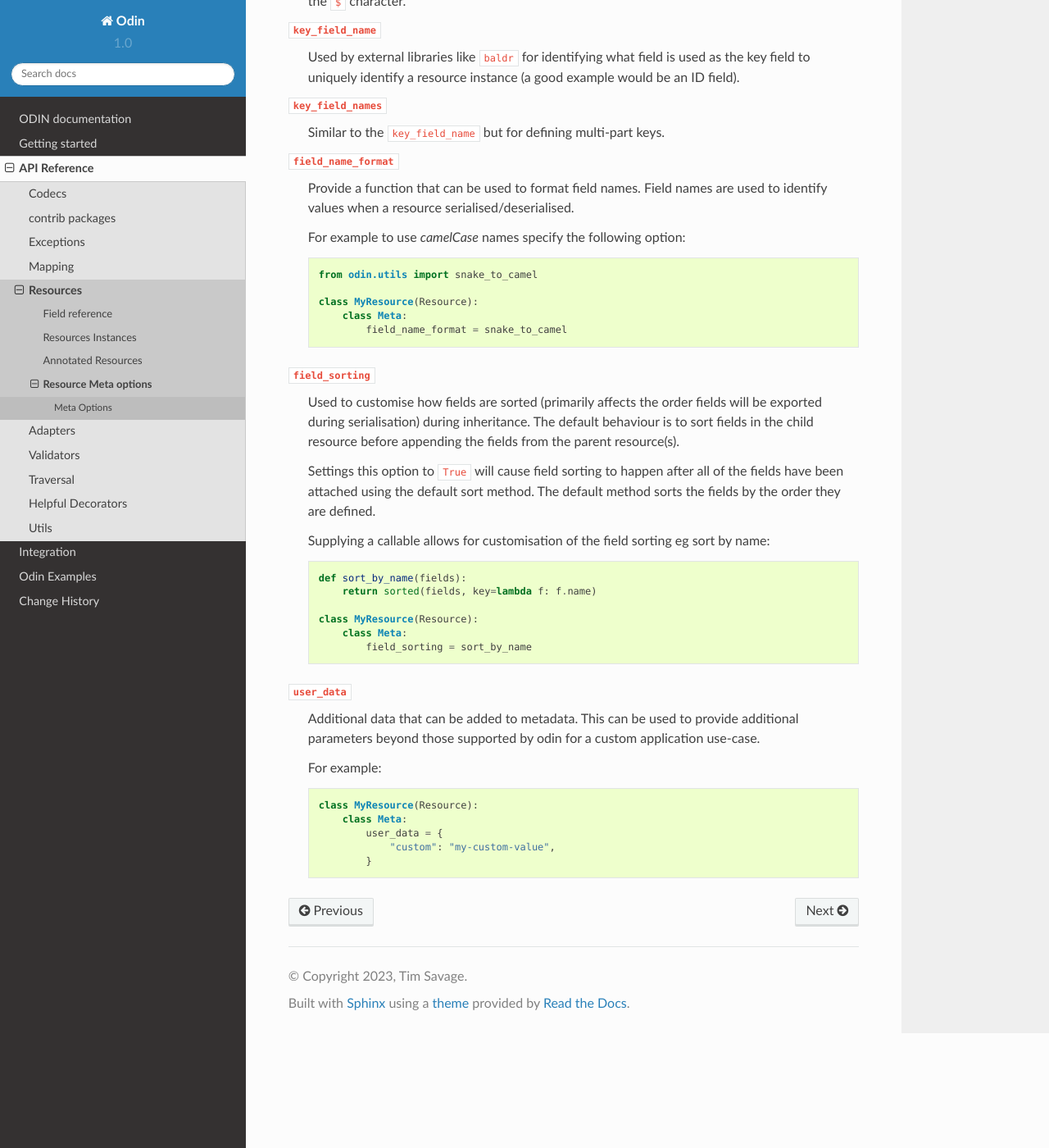
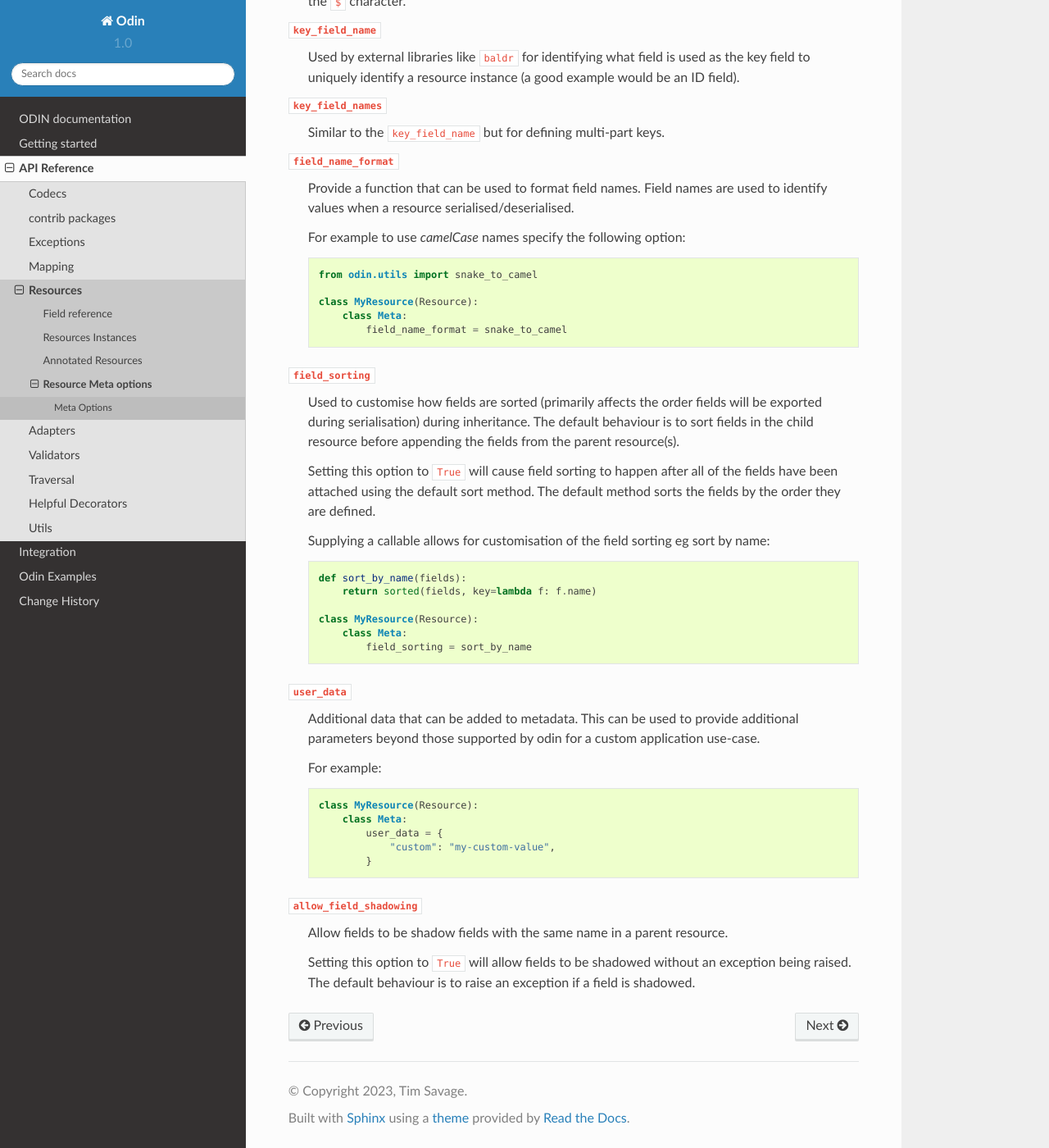
Before and after one commit to python-odin/odin, a Sphinx documentation site: the page built from docs/ref/resources/options.rst, in a window 1280 px wide and 1400 px high, scrolled down 1270 px. Shown: the whole window at 82% size. Built offline with Sphinx 7.4.7 and the Read the Docs theme 2.0.0, drawn with Linux system fonts in a browser that asks for light colours.

Commit message:
Add docs covering shadowing support

```diff
--- a/docs/ref/resources/options.rst
+++ b/docs/ref/resources/options.rst
@@ -85,7 +85,7 @@ Meta Options
     to sort fields in the child resource before appending the fields from the parent
     resource(s).
 
-    Settings this option to ``True`` will cause field sorting to happen after all of
+    Setting this option to ``True`` will cause field sorting to happen after all of
     the fields have been attached using the default sort method. The default method
     sorts the fields by the order they are defined.
 
@@ -113,3 +113,9 @@ Meta Options
                 user_data = {
                     "custom": "my-custom-value",
                 }
+
+``allow_field_shadowing``
+    Allow fields to be shadow fields with the same name in a parent resource.
+
+    Setting this option to ``True`` will allow fields to be shadowed without an exception
+    being raised. The default behaviour is to raise an exception if a field is shadowed.
```
